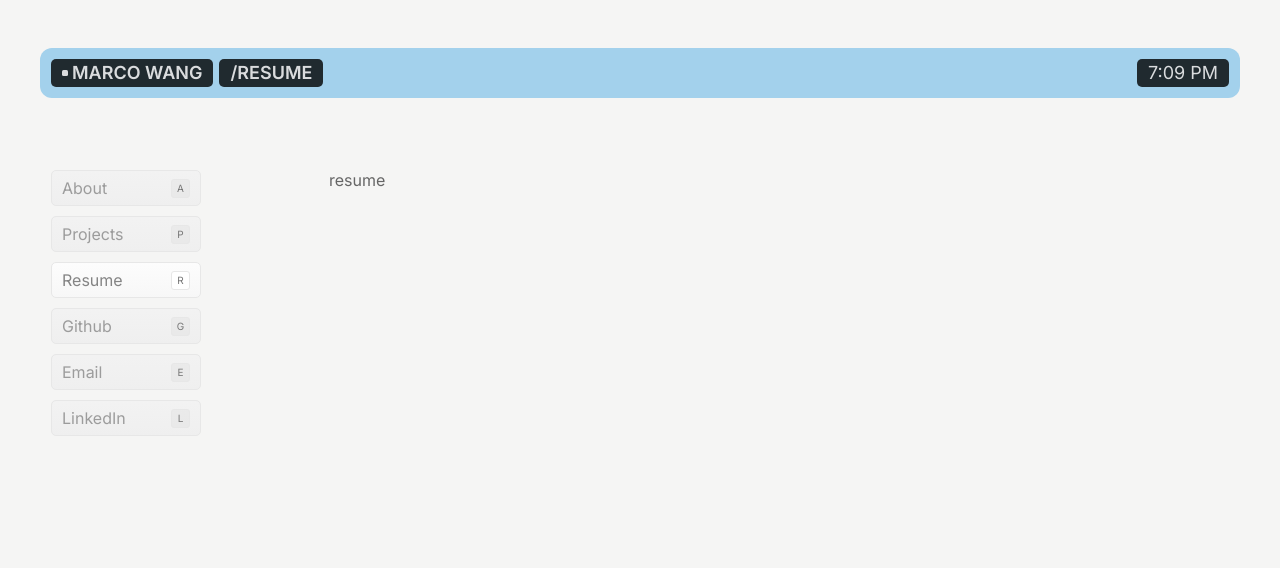
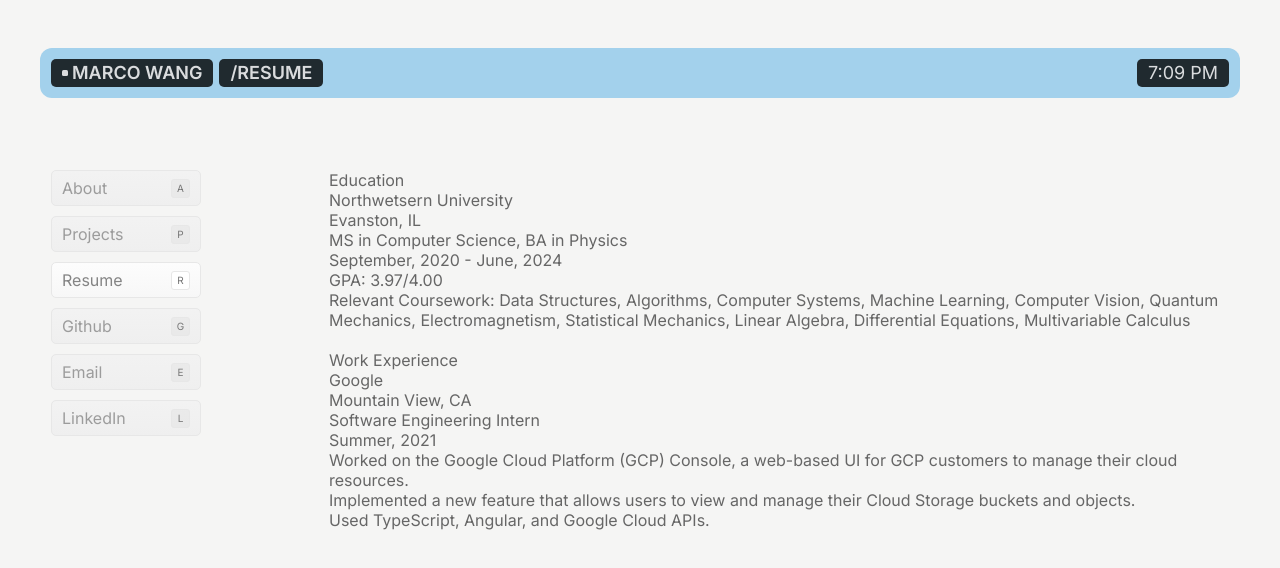
Before and after one commit to marcowang01/website-v2, a Next.js app: page /resume in a window 1280 px wide. Shown: the top 568 px of the page. Built offline with nearby package versions, Linux system fonts and the light colour scheme.

Commit message:
resume experiences loaded in baseline

```diff
--- a/src/app/about/page.module.css
+++ b/src/app/about/page.module.css
@@ -1,7 +1,3 @@
-.main {
-  padding-left: 10vw;
-}
-
 .title {
   font-size: 24px;
   font-weight: var(--font-semibold);
--- a/src/app/page.module.css
+++ b/src/app/page.module.css
@@ -16,6 +16,7 @@
 .content{
   width: calc(100% - var(--sidebar-width));
   overflow-y: auto;
+  padding-left: 10vw;
 }
 
 /* .description {
--- a/src/app/projects/page.module.css
+++ b/src/app/projects/page.module.css
@@ -1,5 +1,4 @@
 .main {
-  padding-left: 10vw;
   display: flex;
   flex-direction: column;
   justify-content: flex-start;
--- a/src/app/resume/page.js
+++ b/src/app/resume/page.js
@@ -1,10 +1,31 @@
 import Image from 'next/image'
 import styles from './page.module.css'
+import expericences from '@/content/experiences'
+import ResumeCard from '@/components/resumeCard/resumeCard'
 
 export default function Resume() {
   return (
     <main className={styles.main}>
-      resume
+      <div className={styles.section}>
+        <div className={styles.title}>
+          Education
+        </div>
+        <div className={styles.experiencesContainer}>
+          {expericences.education.map((experience) => (
+            <ResumeCard {...experience} />
+          ))}
+        </div>
+      </div>
+      <div className={styles.section}>
+        <div className={styles.title}>
+          Work Experience
+        </div>
+        <div className={styles.experiencesContainer}>
+          {expericences.work.map((experience) => (
+            <ResumeCard {...experience} />
+          ))}
+        </div>
+      </div>
     </main>
   )
 }
--- a/src/app/resume/page.module.css
+++ b/src/app/resume/page.module.css
@@ -1,3 +1,7 @@
 .main {
-  padding-left: 10vw;
+  display: flex;
+  flex-direction: column;
+  justify-content: flex-start;
+  align-items: flex-start;
+  gap: 20px;
 }
--- /dev/null
+++ b/src/components/resumeCard/resumeCard.js
@@ -0,0 +1,37 @@
+import styles from './resumeCard.module.css'
+import Link from 'next/link'
+import Image from 'next/image'
+
+export default function ResumeCard(experience) {
+  const { company, position, bulletpoints, date, location, skills } = experience
+
+  console.log(experience)
+
+  return (
+    <div className={styles.container}>
+      <section className={styles.topHeader}>
+        <div className={styles.company}>
+          {company}
+        </div>
+        <div className={styles.location}>
+          {location}
+        </div>
+      </section>
+      <section className={styles.bottomHearder}>
+        <div className={styles.position}>
+          {position}
+        </div>
+        <div className={styles.date}>
+          {date}
+        </div>
+      </section>
+      <section className={styles.bulletpoints}>
+        {bulletpoints.map((bulletpoint, index) => (
+          <div className={styles.bulletpoint} key={`${bulletpoint}-${index}`}>
+            {bulletpoint}
+          </div>
+        ))}
+      </section>
+    </div>
+  )
+}
--- a/src/content/experiences.js
+++ b/src/content/experiences.js
@@ -9,7 +9,8 @@ class Experience {
     }
 }
 
-const expericences = [
+const expericences = {
+  education : [
     new Experience({
       company: "Northwetsern University",
       position: "MS in Computer Science, BA in Physics",
@@ -21,6 +22,8 @@ const expericences = [
       location: "Evanston, IL",
       skills: []
     }),
+  ],
+  work: [
     new Experience({
       company: "Google",
       position: "Software Engineering Intern",
@@ -33,6 +36,8 @@ const expericences = [
       location: "Mountain View, CA",
       skills: ["TypeScript", "Angular", "JavaScript", "HTML", "CSS"]
     }),
-];
+  ]
+}
+
 
 export default expericences;
```
Also changed, not shown: src/components/resumeCard/resumeCard.module.css (added). Lines whose indentation alone changed are shown as unchanged.
